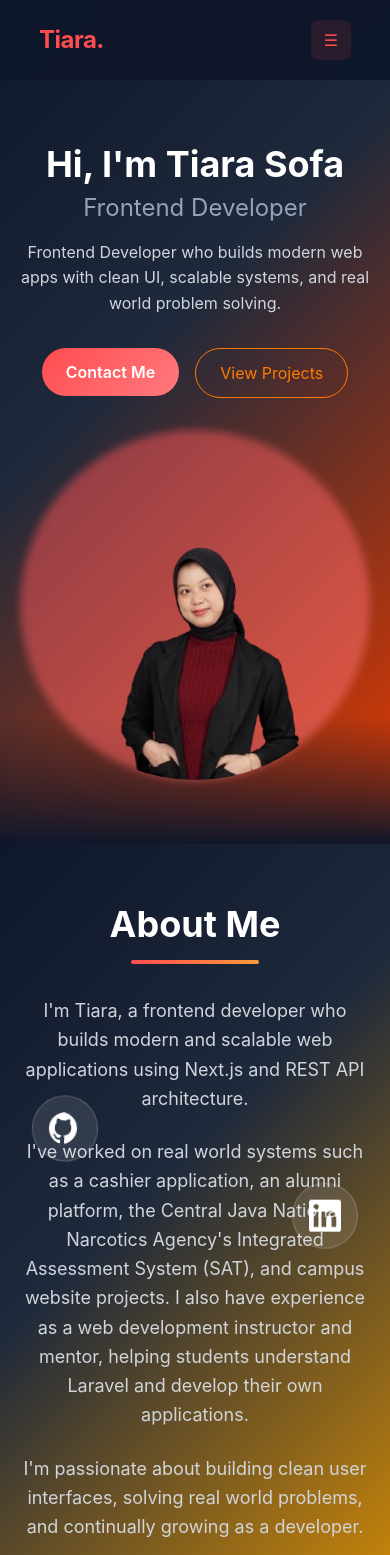
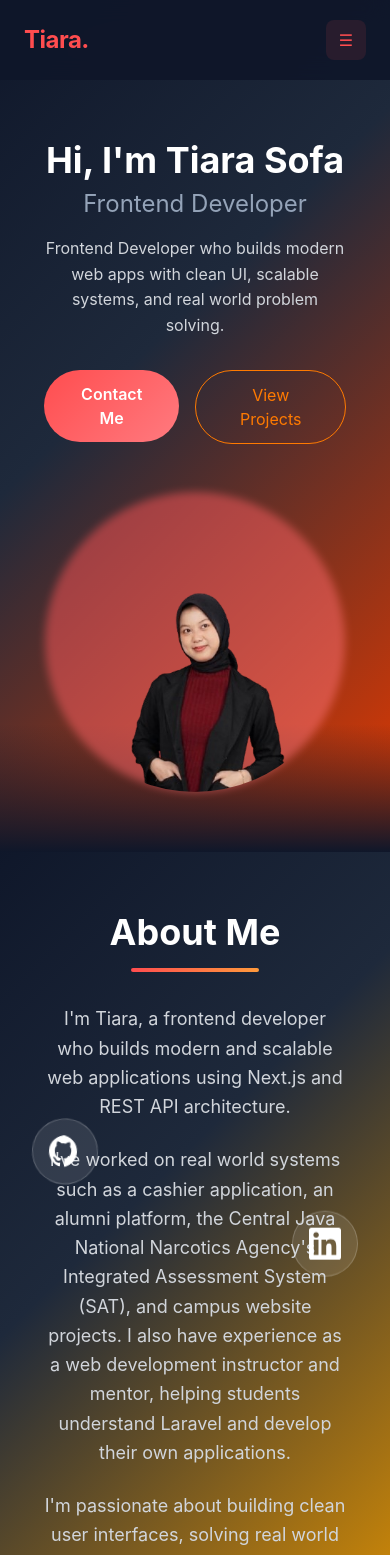
Before and after one commit to tiara1210/my-portofolio, a Next.js app: page / in a window 390 px wide. Shown: the top 1555 px of the page. Built offline with nearby package versions, Linux system fonts and the light colour scheme.

Commit message:
Refactor styles for improved layout and responsiveness across sections and components

```diff
--- a/app/globals.css
+++ b/app/globals.css
@@ -45,12 +45,28 @@ body {
 }
 
 .section {
-  padding: 100px 10%;
+  padding: 80px 0;
+}
+
+@media (max-width: 768px) {
+  .section {
+    padding: 60px 0;
+  }
+}
+
+@media (max-width: 480px) {
+  .section {
+    padding: 50px 0;
+  }
 }
 
 .container {
   max-width: 1200px;
-  margin: auto;
+  margin: 0 auto;
+  padding-left: 24px;
+  padding-right: 24px;
+  width: 100%;
+  box-sizing: border-box;
 }
 
 .hero-bg {
@@ -144,6 +160,14 @@ p {
   padding: 20px;
   backdrop-filter: blur(10px);
   transition: all 0.3s ease;
+  width: 100%;
+  max-width: 100%;
+}
+
+@media (max-width: 480px) {
+  .card {
+    padding: 16px;
+  }
 }
 
 .card:hover {
@@ -157,14 +181,51 @@ p {
 .grid {
   display: grid;
   gap: 20px;
+  justify-content: center;
 }
 
 .grid-2 {
   grid-template-columns: repeat(2, 1fr);
+  justify-items: center;
 }
 
 .grid-3 {
   grid-template-columns: repeat(3, 1fr);
+  justify-items: center;
+}
+
+@media (max-width: 1024px) {
+  .grid-3 {
+    grid-template-columns: repeat(2, 1fr);
+  }
+}
+
+@media (max-width: 768px) {
+  .grid-2 {
+    grid-template-columns: 1fr;
+    max-width: 600px;
+    margin: 0 auto;
+  }
+
+  .grid-3 {
+    grid-template-columns: 1fr;
+    max-width: 500px;
+    margin: 0 auto;
+  }
+}
+
+@media (max-width: 480px) {
+  .grid-2,
+  .grid-3 {
+    grid-template-columns: 1fr;
+    width: 100%;
+  }
+
+  .grid-2 > *,
+  .grid-3 > * {
+    width: 100%;
+    max-width: 100%;
+  }
 }
 
 .skill-bar {
@@ -197,22 +258,27 @@ p {
   transition: all 0.3s ease;
   background: rgba(15, 23, 42, 0.95);
   backdrop-filter: blur(12px);
-  padding: 20px 10%;
 }
 
 .navbar-scrolled {
   background: rgba(15, 23, 42, 0.95);
-  padding: 12px 10%;
   border-bottom: 1px solid rgba(255, 77, 79, 0.2);
 }
 
 .navbar-container {
   max-width: 1200px;
   margin: auto;
+  padding: 20px 24px;
   display: flex;
   align-items: center;
   justify-content: space-between;
+  transition: padding 0.3s ease;
 }
+
+.navbar-scrolled .navbar-container {
+  padding: 12px 24px;
+}
+
 
 .navbar-logo {
   font-size: 24px;
--- a/components/Experience.tsx
+++ b/components/Experience.tsx
@@ -25,7 +25,7 @@ export default function Experience() {
 
   const experiences = [
     {
-      period: "September 20205 - Present",
+      period: "September 2025 - Present",
       title: "Developer",
       company: "Bengkel Koding",
       description: "Handled multiple projects including BNN system, Polyclinic system, and Alumni platform. Worked on frontend development, API integration, and system implementation.",
@@ -90,10 +90,10 @@ export default function Experience() {
   ];
 
   return (
-    <section id="experience" className="section relative min-h-screen">
-      <div className="container">
-        <h2 className="text-4xl font-bold mb-12">Experience</h2>
-        <div className="grid grid-2 gap-6">
+    <section id="experience" className="section relative min-h-screen flex items-center justify-center py-20">
+      <div className="container mx-auto px-4">
+        <h2 className="text-4xl font-bold mb-16 text-center text-white">Experience</h2>
+        <div className="grid grid-cols-1 lg:grid-cols-2 gap-8 w-full max-w-6xl mx-auto items-stretch">
           {experiences.map((exp, index) => {
             const isLeft = index % 2 === 0;
             const isVisible = visibleCards.includes(index);
@@ -101,26 +101,31 @@ export default function Experience() {
               <div
                 key={index}
                 data-index={index}
-                className={`experience-card card p-6 transition-all duration-500 ${
+                className={`experience-card card p-8 transition-all duration-700 h-full flex flex-col justify-between ${
                   isVisible
-                    ? 'translate-x-0 opacity-100'
-                    : isLeft
-                    ? '-translate-x-16 opacity-0'
-                    : 'translate-x-16 opacity-0'
+                    ? 'translate-y-0 opacity-100'
+                    : 'translate-y-12 opacity-0'
                 }`}
               >
-              <div className="flex gap-6">
-                <img
-                  src={exp.photo}
-                  alt={exp.title}
-                  className="w-40 h-28 object-cover rounded-xl"
-                />
-                <div className="flex-1">
-                  <span className="text-red font-medium text-sm">{exp.period}</span>
-                  <h3 className="text-xl font-semibold text-white mt-1">{exp.title}</h3>
-                  <span className="text-gray-400 text-sm">{exp.company}</span>
+              <div className="flex gap-6 flex-col sm:flex-row items-start">
+                <div className="shrink-0 w-full sm:w-32 h-32 rounded-2xl overflow-hidden border border-white/10">
+                  <img
+                    src={exp.photo}
+                    alt={exp.title}
+                    className="w-full h-full object-cover transform hover:scale-110 transition-transform duration-500"
+                  />
+                </div>
+                <div className="flex-1 space-y-2">
+                  <div className="flex flex-wrap items-center justify-between gap-2">
+                    <span className="text-red font-semibold text-xs tracking-wider uppercase px-3 py-1 bg-red/10 rounded-full border border-red/20">{exp.period}</span>
+                  </div>
+                  <h3 className="text-2xl font-bold text-white leading-tight">{exp.title}</h3>
+                  <div className="flex items-center gap-2 text-gray-400 font-medium text-sm">
+                    <span className="w-1.5 h-1.5 rounded-full bg-red/60"></span>
+                    {exp.company}
+                  </div>
                   {exp.description && (
-                    <p className="text-gray-400 mt-2 text-sm">{exp.description}</p>
+                    <p className="text-gray-400 mt-4 text-sm leading-relaxed">{exp.description}</p>
                   )}
                 </div>
               </div>
--- a/components/Footer.tsx
+++ b/components/Footer.tsx
@@ -2,7 +2,7 @@ export default function Footer() {
   const year = new Date().getFullYear();
 
   return (
-    <footer className="py-8 px-10% border-t border-white/10">
+    <footer className="py-8 border-t border-white/10">
       <div className="container flex flex-col md:flex-row justify-between items-center gap-4">
         <p className="text-gray-400 text-sm">
           © {year} Tiara Sofa. All rights reserved.
--- a/components/Hero.tsx
+++ b/components/Hero.tsx
@@ -11,7 +11,7 @@ export default function Hero() {
   }, []);
 
   return (
-    <section className="hero-bg section relative min-h-screen flex items-start md:items-center overflow-hidden pt-24 md:pt-0">
+    <section className="hero-bg section relative min-h-screen flex items-center overflow-hidden pt-24 md:pt-0">
       <div
         className="absolute bottom-0 left-0 right-0 h-32"
         style={{
@@ -19,11 +19,11 @@ export default function Hero() {
         }}
       />
       <div className="container relative z-10">
-        <div className="flex flex-col md:flex-row justify-between items-center gap-8 md:gap-0">
+        <div className="flex flex-col md:flex-row justify-between items-center gap-12 md:gap-0">
           <div className="text-center md:text-left order-1 md:order-1">
-            <h1 className="text-4xl md:text-6xl">Hi, I'm Tiara Sofa</h1>
+            <h1 className="text-4xl md:text-6xl font-bold">Hi, I'm Tiara Sofa</h1>
             <p className="text-2xl md:text-3xl mt-2">Frontend Developer</p>
-            <p className="mt-4 text-gray-300 max-w-md">
+            <p className="mt-4 text-gray-300 max-w-md mx-auto md:mx-0">
               Frontend Developer who builds modern web apps with clean UI,
               scalable systems, and real world problem solving.
             </p>
@@ -32,10 +32,10 @@ export default function Hero() {
               <a href="#projects" className="btn-outline">View Projects</a>
             </div>
           </div>
-          <div className="flex-shrink-0 order-2 md:order-2">
+          <div className="flex-shrink-0 order-2 md:order-2 w-full md:w-auto flex justify-center md:justify-end">
             <div className="relative">
               <div className="absolute inset-0 rounded-full bg-gradient-to-br from-red to-red-light blur-sm opacity-50"></div>
-              <div className="relative w-[350px] md:w-[500px] h-[350px] md:h-[500px] rounded-full overflow-hidden">
+              <div className="relative w-[300px] sm:w-[350px] md:w-[500px] h-[300px] sm:h-[350px] md:h-[500px] rounded-full overflow-hidden">
                 <img
                   src="/assets/photos/foto 1.png"
                   alt="Tiara Sofa"
--- a/components/Projects.tsx
+++ b/components/Projects.tsx
@@ -78,12 +78,12 @@ export default function Projects() {
           <h2 className="text-4xl font-bold mb-4">Projects</h2>
           <div className="h-1 w-32 mx-auto rounded-full bg-gradient-to-r from-red to-orange-light"></div>
         </div>
-        <div className="grid grid-3 gap-8">
+        <div className="grid grid-3 gap-8 w-full max-w-6xl mx-auto">
           {projects.map((project, index) => (
             <Link
               href={`/projects/${project.slug}`}
               key={index}
-              className="!bg-white border border-gray-200 rounded-2xl overflow-hidden shadow-sm hover:shadow-xl hover:-translate-y-1 transition-all duration-300 block"
+              className="!bg-white border border-gray-200 rounded-2xl overflow-hidden shadow-sm hover:shadow-xl hover:-translate-y-1 transition-all duration-300 block w-full"
             >
               <div className="relative h-48 w-full bg-gray-100">
                 <Image
```
